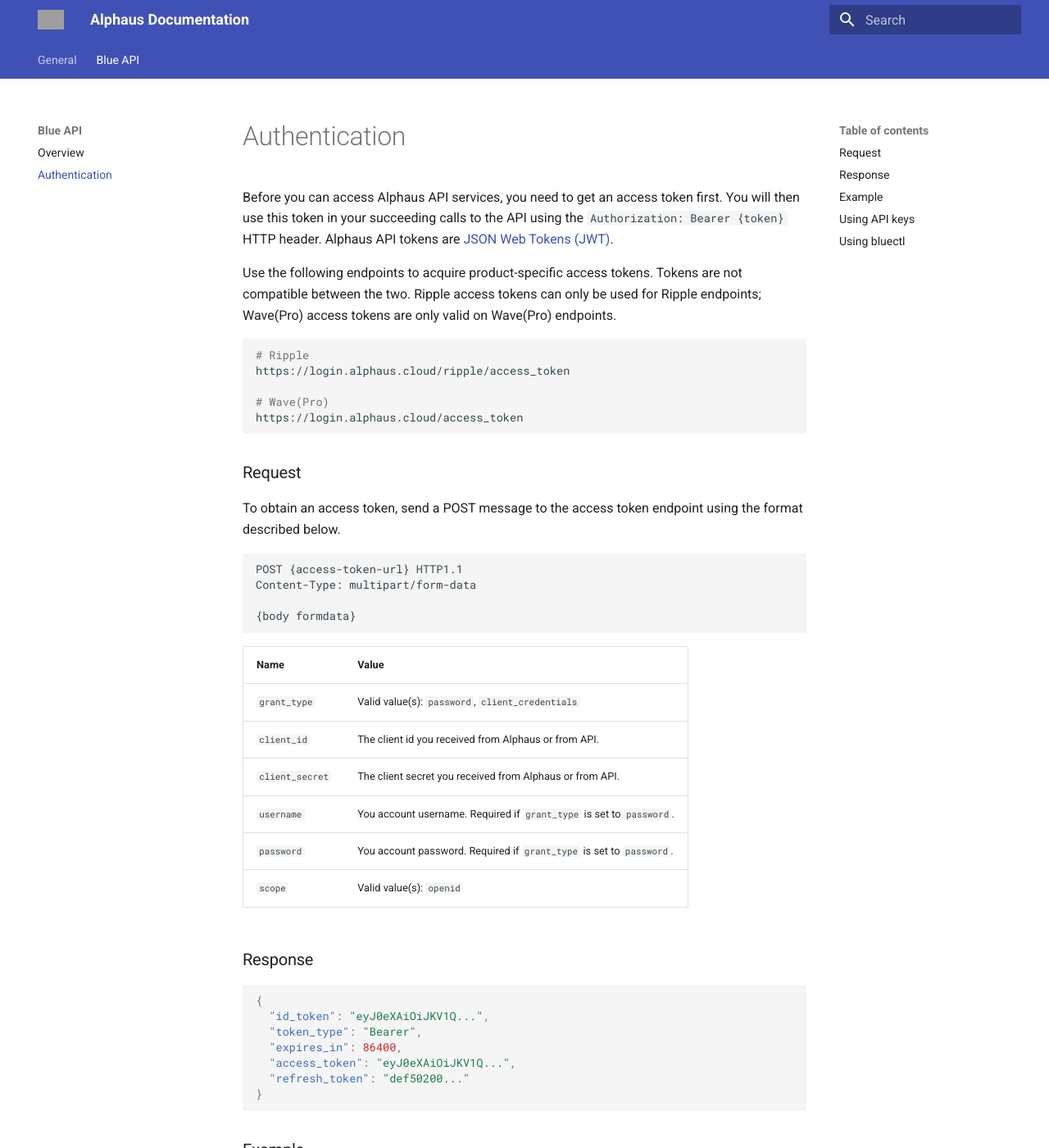
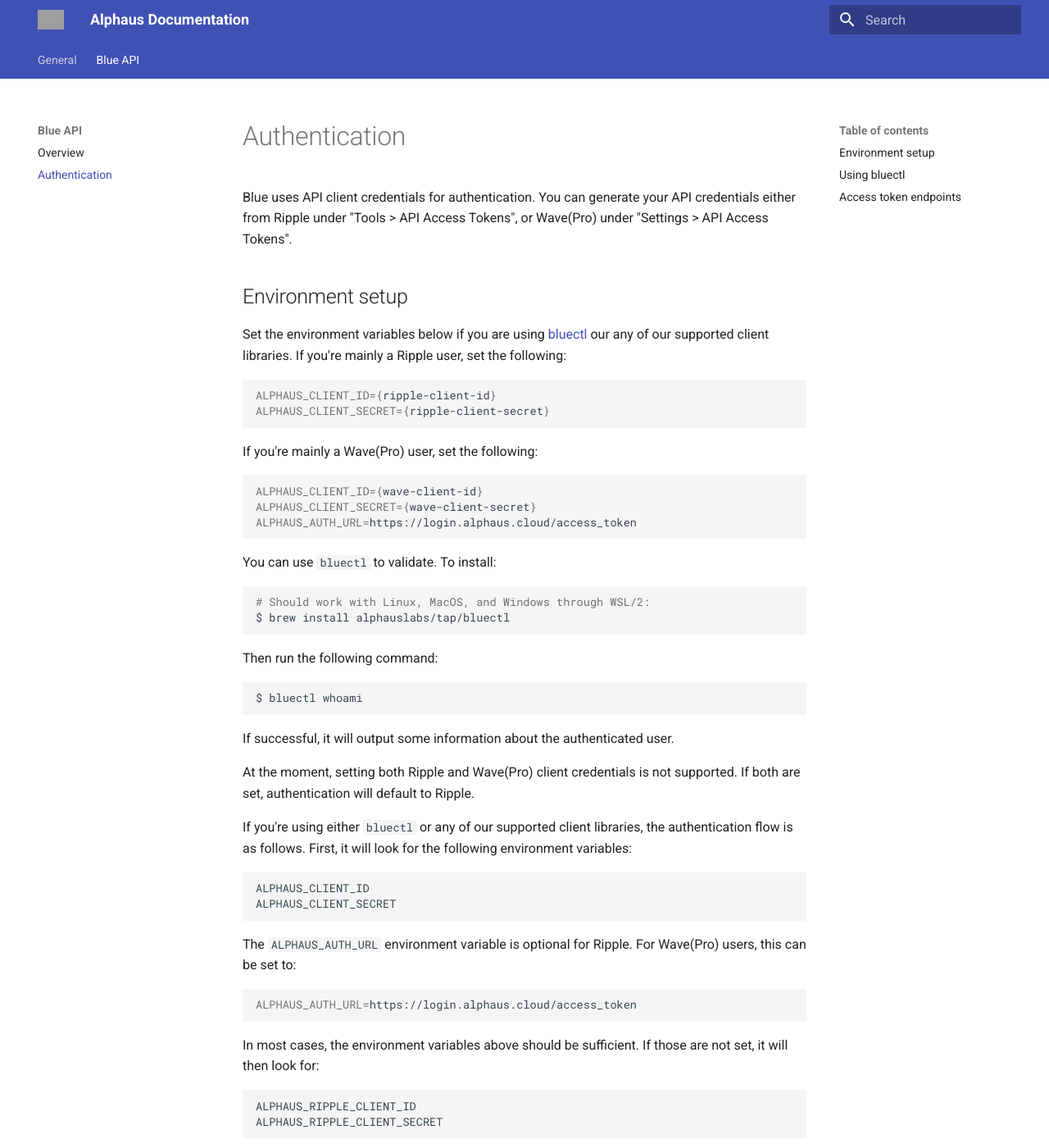
Before and after one commit to alphauslabs/tmpdocs, an MkDocs documentation site: the page built from docs/blueapi/authentication.md, in a window 1280 px wide and 1400 px high. Shown: the whole window at 82% size. Built offline with MkDocs 1.6.1 and Material for MkDocs 9.7.7, drawn with Linux system fonts in a browser that asks for light colours; some of the changed text lies outside the part shown; grey boxes are pictures that could not be loaded.

Commit message:
chore: auth

````diff
--- a/docs/blueapi/authentication.md
+++ b/docs/blueapi/authentication.md
@@ -1,101 +1,42 @@
 # Authentication
+Blue uses API client credentials for authentication. You can generate your API credentials either from Ripple under "Tools > API Access Tokens", or Wave(Pro) under "Settings > API Access Tokens".
 
-Before you can access Alphaus API services, you need to get an access token first. You will then use this token in your succeeding calls to the API using the `Authorization: Bearer {token}` HTTP header. Alphaus API tokens are [JSON Web Tokens (JWT)](https://datatracker.ietf.org/doc/html/rfc7519).
-
-Use the following endpoints to acquire product-specific access tokens. Tokens are not compatible between the two. Ripple access tokens can only be used for Ripple endpoints; Wave(Pro) access tokens are only valid on Wave(Pro) endpoints.
-
-```sh
-# Ripple
-https://login.alphaus.cloud/ripple/access_token
-
-# Wave(Pro)
-https://login.alphaus.cloud/access_token
-```
-
-### Request
-
-To obtain an access token, send a POST message to the access token endpoint using the format described below.
-
-```
-POST {access-token-url} HTTP1.1
-Content-Type: multipart/form-data
-
-{body formdata}
-```
-
-| **Name** | **Value** |
-|---|---|
-| `grant_type` | Valid value(s): `password`, `client_credentials` |
-| `client_id` | The client id you received from Alphaus or from API. |
-| `client_secret` | The client secret you received from Alphaus or from API. |
-| `username` | You account username. Required if `grant_type` is set to `password`. |
-| `password` | You account password. Required if `grant_type` is set to `password`. |
-| `scope` | Valid value(s): `openid` |
-
-### Response
-
-```json
-{
-  "id_token": "eyJ0eXAiOiJKV1Q...",
-  "token_type": "Bearer",
-  "expires_in": 86400,
-  "access_token": "eyJ0eXAiOiJKV1Q...",
-  "refresh_token": "def50200..."
-}
-```
-
-### Example
-
-Create an access token entry under Tools > API Access Tokens in Ripple, or Settings > API Access Tokens in Wave(Pro).
-
-```sh
-# Example for Ripple access token:
-$ curl -X POST \
-  -F client_id={client-id} \
-  -F client_secret={client-secret} \
-  -F grant_type=client_credentials \
-  -F scope=openid \
-  https://login.alphaus.cloud/ripple/access_token
-```
-
-## Using API keys
-
-Authentication for Blue uses API keys. You can generate your API keys either from Ripple or Wave consoles.
-
-If you're mainly a Ripple user, we recommend you to set the following environment variables:
+## Environment setup
+Set the environment variables below if you are using [bluectl](https://github.com/alphauslabs/bluectl) our any of our supported client libraries. If you're mainly a Ripple user, set the following:
 ```sh
 ALPHAUS_CLIENT_ID={ripple-client-id}
 ALPHAUS_CLIENT_SECRET={ripple-client-secret}
 ```
 
-If you're mainly a Wave(Pro) user, we recommend you to set the following environment variables:
+If you're mainly a Wave(Pro) user, set the following:
 ```sh
 ALPHAUS_CLIENT_ID={wave-client-id}
 ALPHAUS_CLIENT_SECRET={wave-client-secret}
 ALPHAUS_AUTH_URL=https://login.alphaus.cloud/access_token
 ```
 
-```warning
-Currently, setting both Ripple and Wave(Pro) client credentials is not supported. If both are set, authentication will default to Ripple.
+You can use `bluectl` to validate. To install:
+```sh
+# Should work with Linux, MacOS, and Windows through WSL/2:
+$ brew install alphauslabs/tap/bluectl
 ```
 
-If you're using either `bluectl` or any of our [supported client libraries](https://alphauslabs.github.io/blueapi/sdks/), the authentication flow is as follows. First, it will look for the following environment variables:
+ Then run the following command:
+```sh
+$ bluectl whoami
+```
+
+If successful, it will output some information about the authenticated user.
+
+At the moment, setting both Ripple and Wave(Pro) client credentials is not supported. If both are set, authentication will default to Ripple.
+
+If you're using either `bluectl` or any of our supported client libraries, the authentication flow is as follows. First, it will look for the following environment variables:
 ```sh
 ALPHAUS_CLIENT_ID
 ALPHAUS_CLIENT_SECRET
 ```
 
-The following environment variable is optional.
-```sh
-ALPHAUS_AUTH_URL
-```
-
-For Ripple users, this can be set to:
-```sh
-ALPHAUS_AUTH_URL=https://login.alphaus.cloud/ripple/access_token
-```
-
-For Wave(Pro) users, this can be set to:
+The `ALPHAUS_AUTH_URL` environment variable is optional for Ripple. For Wave(Pro) users, this can be set to:
 ```sh
 ALPHAUS_AUTH_URL=https://login.alphaus.cloud/access_token
 ```
@@ -113,13 +54,8 @@
 ```
 
 ## Using bluectl
-
-Once you set the environment variables above, we recommend you to install our official command line tool, [`bluectl`](https://github.com/alphauslabs/bluectl), to handle token generation:
-
+If you prefer to call the Blue API HTTP endpoints directly, you can use `bluectl` to generate the access token. Useful for scripting.
 ```sh
-# Should work with Linux, MacOS, and Windows through WSL/2:
-$ brew install alphauslabs/tap/bluectl
-
 # Get access token for production:
 $ bluectl access-token
 eyJhbGciOiJSUzI1NiIsInR5cCI6IkpXVCJ9.eyJhd...
@@ -149,3 +85,58 @@
   ...
 }
 ```
+
+## Access token endpoints
+The following are the endpoints used to acquire product-specific access tokens. You will then use these tokens in your calls to the API using the `Authorization: Bearer {token}` HTTP header. Access tokens are not compatible between the two. Ripple access tokens can only be used for Ripple endpoints; Wave(Pro) access tokens are only valid on Wave(Pro) endpoints.
+
+```sh
+# Ripple
+https://login.alphaus.cloud/ripple/access_token
+
+# Wave(Pro)
+https://login.alphaus.cloud/access_token
+```
+
+To obtain an access token, send a POST message to the access token endpoint using the format described below.
+
+**Request**
+
+```
+POST {access-token-url} HTTP1.1
+Content-Type: multipart/form-data
+
+{body formdata}
+```
+
+| **Name** | **Value** |
+|---|---|
+| `grant_type` | Valid value(s): `password`, `client_credentials` |
+| `client_id` | The client id you received from Alphaus or from API. |
+| `client_secret` | The client secret you received from Alphaus or from API. |
+| `username` | You account username. Required if `grant_type` is set to `password`. |
+| `password` | You account password. Required if `grant_type` is set to `password`. |
+| `scope` | Valid value(s): `openid** |
+
+**Response**
+
+```json
+{
+  "id_token": "eyJ0eXAiOiJKV1Q...",
+  "token_type": "Bearer",
+  "expires_in": 86400,
+  "access_token": "eyJ0eXAiOiJKV1Q...",
+  "refresh_token": "def50200..."
+}
+```
+
+**Example**
+
+```sh
+# Example for Ripple access token:
+$ curl -X POST \
+  -F client_id={client-id} \
+  -F client_secret={client-secret} \
+  -F grant_type=client_credentials \
+  -F scope=openid \
+  https://login.alphaus.cloud/ripple/access_token
+```
````
